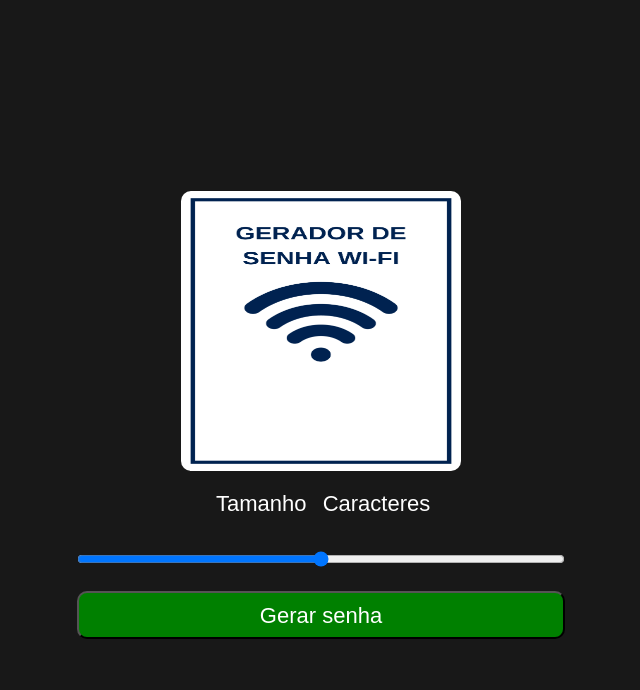
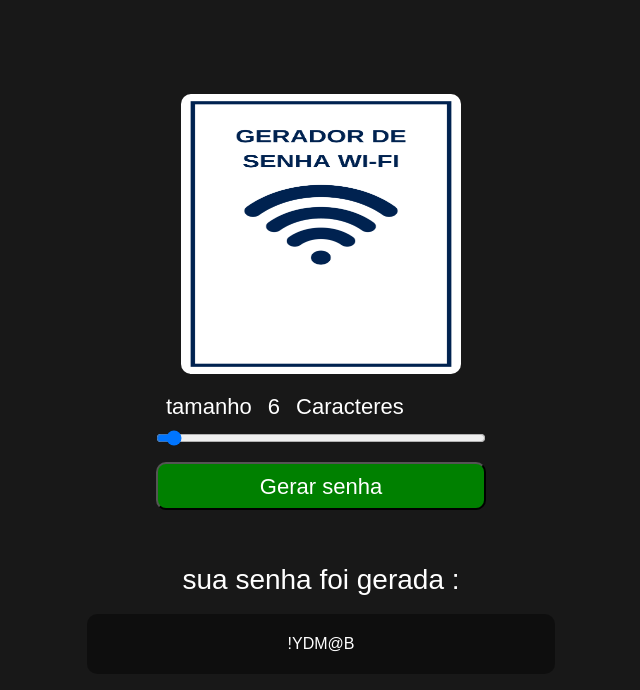
Before and after one commit to Pabriciolima/GeradorDeSenhasWifi, a plain HTML site: page Gerador/index.html in a window 1280 px wide. Both pictures are taken after a click on the button "Gerar senha". Shown: the whole page, without its empty margins (319-959 px from the left). Drawn offline with Linux system fonts and the light colour scheme.

Commit message:
adicionado a parte funcional

```diff
--- a/Gerador/index.html
+++ b/Gerador/index.html
@@ -1,32 +1,45 @@
 <!DOCTYPE html>
 <html lang="en">
+  <head>
+    <meta charset="UTF-8" />
+    <meta name="viewport" content="width=device-width, initial-scale=1.0" />
+    <meta name="keywords" content="gerador de senhas, gerador password" />
+    <title>Gerador de Senhas</title>
+    <link rel="stylesheet" href="style.css" />
+  </head>
 
-<head>
-    <meta charset="UTF-8">
-    <meta name="viewport" content="width=device-width, initial-scale=1.0">
-    <meta name="keywords" content="gerador de senhas, gerador password">
-    <title>Gerador de Senhas</title>
-    <link rel="stylesheet" href="style.css">
-</head>
+  <body>
+    <img
+      class="imgGerador"
+      src="/Gerador/img/Placa Wifi Internet Clean Branca.png"
+      alt=" gerador senhas wifi"
+    />
+    <main class="container-input">
+      <span> tamanho <span id="valor"></span> Caracteres </span>
+      <input
+        id="slider"
+        class="slider"
+        type="range"
+        min="6"
+        max="30"
+        value="6"
+      />
 
-<body>
-    <img class="imgGerador" src="/Gerador/img/Placa Wifi Internet Clean Branca.png" alt=" gerador senhas wifi">
-    <span class="container-input">
-        <span id="valor"> Tamanho </span> Caracteres </span>
-    <input id="inputGerador" class="inputGerador-cta" placeholder="Senhas" type="range" min="5" max="25"></input>
-    <button id="button" class="button-cta">Gerar senha</button>
+      <button id="button" class="button-cta" onclick="generatePassword()">
+        Gerar senha
+      </button>
     </main>
-    <div id="container-password" class="container-password hide">
-        <span class="title"> sua senha foi gerada :</span>
-        <span id="password" class="password-cta"> 123123123123 </span>
-        <span class="too-tipe" > click na senha para copiar ☝️ </span>
 
+    <div
+      id="container-password"
+      onclick="copyPassword()"
+      class="container-password hide"
+    >
+      <span class="title"> sua senha foi gerada :</span>
+      <span id="password" class="password"></span>
+      <span class="too-tipe"> click na senha para copiar ☝️ </span>
+    </div>
 
-        </div>
-
-
-
-    <script src="Gerador/script.js"></script>
-</body>
-
+    <script src="script.js"></script>
+  </body>
 </html>
--- a/Gerador/script.js
+++ b/Gerador/script.js
@@ -0,0 +1,29 @@
+let sliderElement = document.querySelector("#slider");
+let buttonElement = document.querySelector("#button");
+let sizePassword = document.querySelector("#valor");
+let password = document.querySelector("#password");
+let containerPassword = document.querySelector("#container-password");
+
+let charset =
+    "ABCDEFGHIJKLMNOPQRSTUVWXYZabcdefghijklmnopqrstuvwxyz0123456789!@#$%";
+let novaSenha = "";
+
+sizePassword.innerHTML = sliderElement.value;
+
+slider.oninput = function () {
+    sizePassword.innerHTML = this.value;
+};
+
+function generatePassword() {
+    let pass = "";
+    for (let i = 0, n = charset.length; i < sliderElement.value; ++i) {
+        pass += charset.charAt(Math.floor(Math.random() * n));
+    }
+    containerPassword.classList.remove("hide");
+    password.innerHTML = pass;
+    novaSenha = pass;
+}
+function copyPassword(){
+    alert("senha copiada com sucesso!");
+    navigator.clipboard.writeText(novaSenha);
+}
--- a/Gerador/style.css
+++ b/Gerador/style.css
@@ -14,6 +14,7 @@ body{
     align-items: center;
     flex-direction: column;
 }
+
 .imgGerador{
     width:300px;
     height: 300px;
@@ -26,7 +27,7 @@ body{
 .container-input{
     color:rgb(255, 255, 255);
     font-size: 22px;
-    max-width: 250px;
+    max-width: 350px;
 }
 
 .button-cta{
@@ -42,7 +43,7 @@ body{
     color: rgb(209, 197, 197);
     cursor:pointer
 }
-.container-password-hide{
+.container-password{
     color: white;
     max-width: 488px;
     margin: 14px;
@@ -57,7 +58,7 @@ body{
     margin-top: 10px;
     margin-bottom: 8px;
 }
-.password-cta{
+.password{
     height: 60px;
     background-color: rgba(0,0,0,0.40);
     border-radius: 10px;
@@ -66,7 +67,7 @@ body{
     align-items: center;
     transition: transform 0.5s;
 }
-.password-cta:hover {
+.password:hover {
     transform:scale(1.05);
     background-color: rgba(0,0,0,0.60);
     border:solid 1px red;
@@ -75,8 +76,14 @@ body{
     display: flex;
     justify-content: center;
     align-items: center;
-
+    visibility: hidden;
+    opacity: 0;
+    transition: all 0.5s ease-in-out;
 }
 .hide{
     display: none;
 }
+.container-password:hover .too-tipe{
+    visibility: visible;
+    opacity: 1;
+}
```
